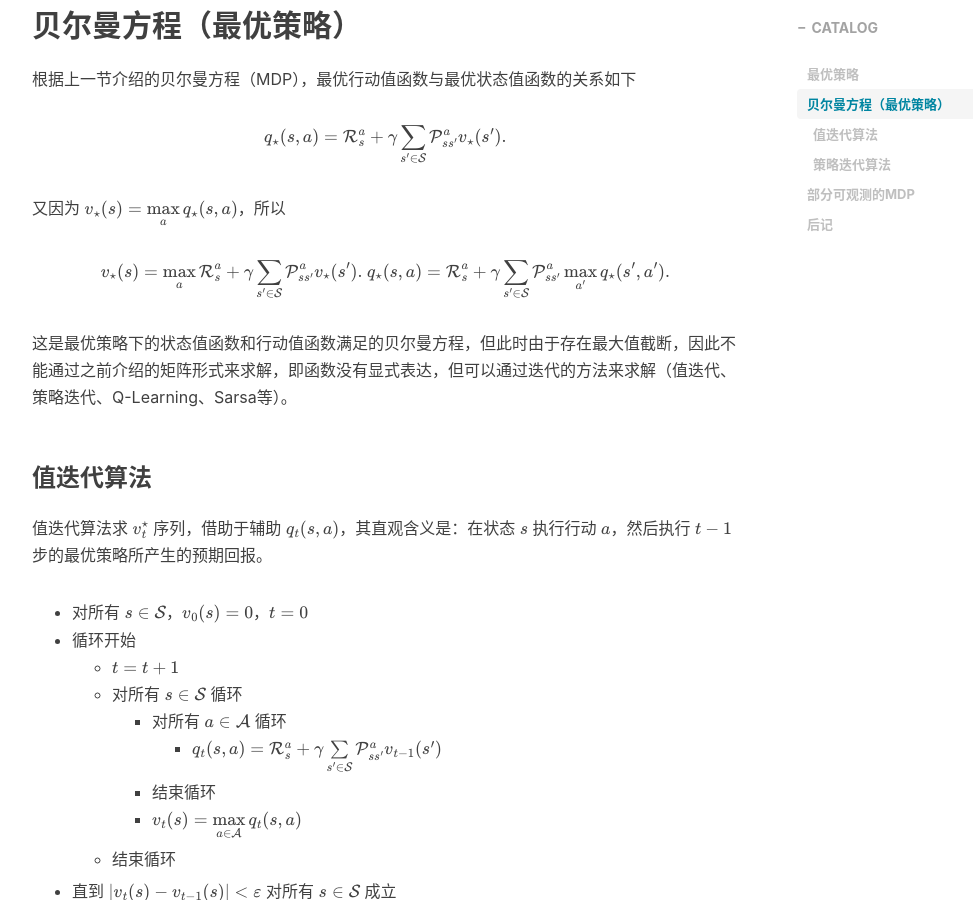
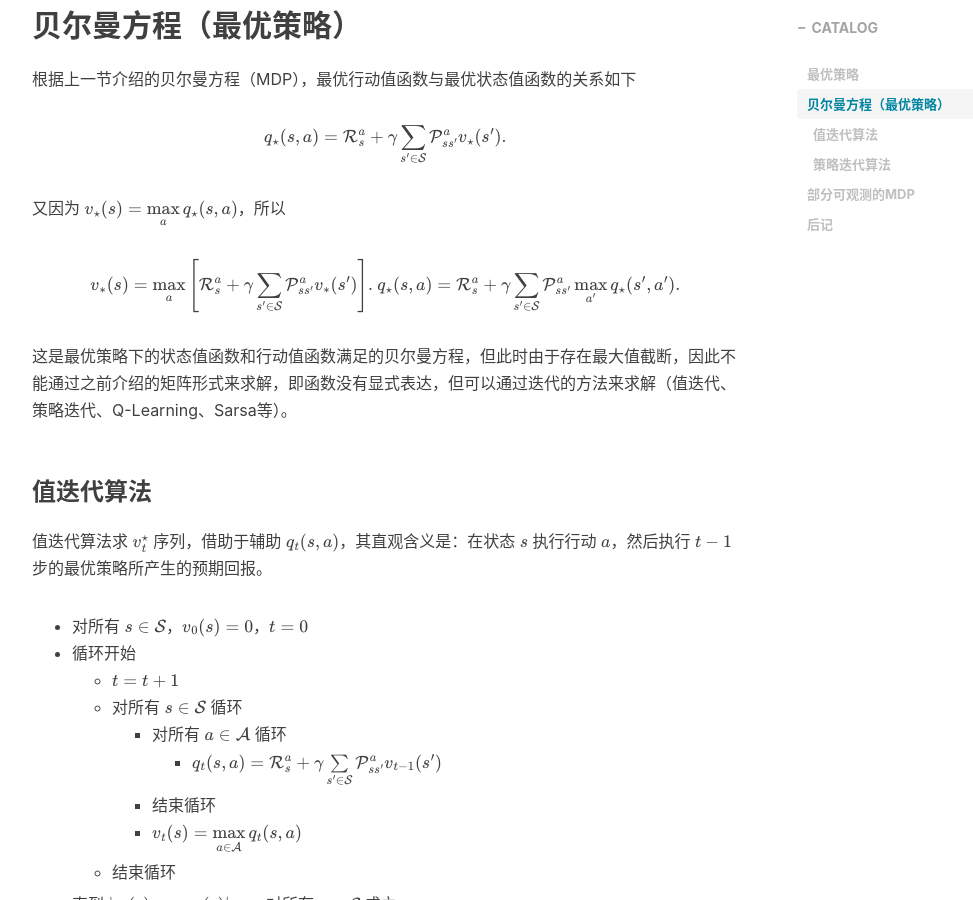
Before and after one commit to kausiujik/kausiujik.github.io, a Jekyll site: the page built from _posts/2022-09-21-RL_Lec2.2.md, in a window 1280 px wide and 900 px high, scrolled down 1173 px. Shown: the whole window, without its empty margins (233-1206 px from the left). Built offline with Jekyll 4.4.1, drawn with Linux system fonts in a browser that asks for light colours; nearby versions of some CDN libraries; formulas are drawn with MathJax 3; comment, search, counter and statistics services are not loaded.

Commit message:
Update 2022-09-21-RL_Lec2.2.md

```diff
--- a/_posts/2022-09-21-RL_Lec2.2.md
+++ b/_posts/2022-09-21-RL_Lec2.2.md
@@ -44,7 +44,7 @@ $\displaystyle q_{\star}(s,a)=\mathcal R_s^a+\gamma\sum_{s'\in\mathcal S}\mathca
 
 又因为 $v_{\star}(s)=\max\limits_a q_{\star}(s,a)$，所以
 <center>
-$\displaystyle v_{\star}(s)=\max_a\mathcal R_s^a+\gamma\sum_{s'\in\mathcal S}\mathcal P_{ss'}^av_{\star}(s').$
+$\displaystyle v_{*}(s)=\max_a\left[\mathcal R_s^a+\gamma\sum_{s'\in\mathcal S}\mathcal P_{ss'}^av_{*}(s')\right].$
 
 $\displaystyle q_{\star}(s,a)=\mathcal R_s^a+\gamma\sum_{s'\in\mathcal S}\mathcal P_{ss'}^a\max_{a'}q_{\star}(s',a').$
 </center>
```
